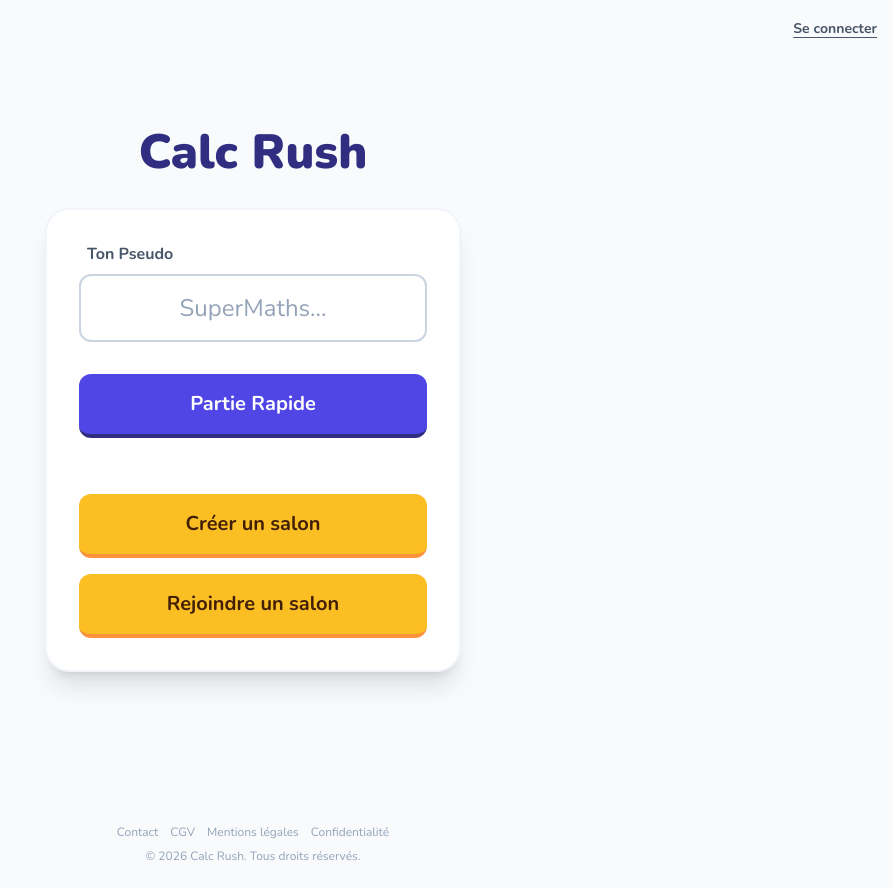
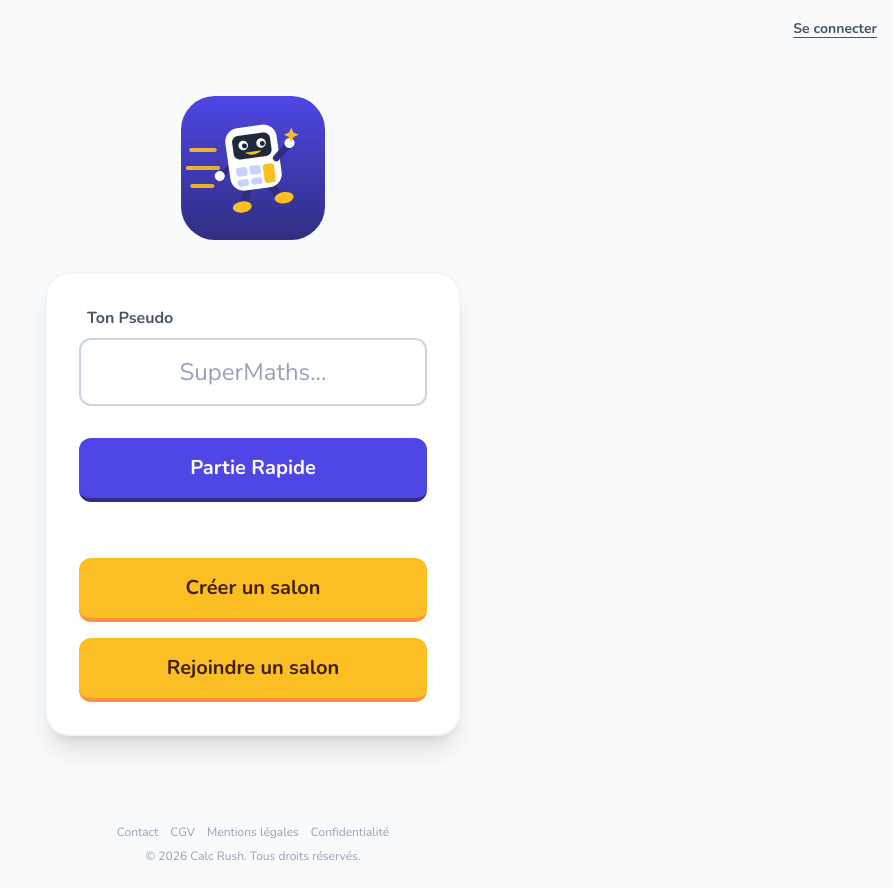
Before and after one commit to hussards-numeriques/hussard-machine_front, a React (Vite) app: page / in a window 1280 px wide. Shown: the whole page, without its empty margins (387-1280 px from the left). Built offline with nearby package versions, Linux system fonts and the light colour scheme; no server answers.

Commit message:
feat: replace home page title with Rushy mascot (shiny easter egg 1/1000)

```diff
--- /dev/null
+++ b/src/hooks/useShinySession.ts
@@ -0,0 +1,4 @@
+const SHINY_PROBABILITY = 0.001;
+const isShinySession = Math.random() < SHINY_PROBABILITY;
+
+export const useShinySession = () => isShinySession;
--- a/src/pages/HomePage.tsx
+++ b/src/pages/HomePage.tsx
@@ -4,8 +4,11 @@ import { useGame } from '../contexts/useGame';
 import { useAuth } from '../contexts/useAuth';
 import { Button } from '../components/Button';
 import { Input } from '../components/Input';
+import { Mascot } from '../components/Mascot';
+import { useShinySession } from '../hooks/useShinySession';
 
 export const HomePage: React.FC = () => {
+  const isShiny = useShinySession();
   const { client } = useGame();
   const { user, isAuthenticated, client: authClient } = useAuth();
   const navigate = useNavigate();
@@ -60,7 +63,8 @@ export const HomePage: React.FC = () => {
 
   return (
     <div className="flex flex-col items-center justify-center min-h-screen p-4 space-y-8 max-w-md mx-auto w-full">
-      <h1 className="text-5xl font-black text-primary-dark text-center">Calc Rush</h1>
+      <h1 className="sr-only">Calc Rush</h1>
+      <Mascot pose="joyeux" shiny={isShiny} title="Rushy" className="w-28 h-28 sm:w-36 sm:h-36" />
 
       <div className="w-full space-y-4 bg-white p-8 rounded-3xl shadow-xl border-2 border-slate-100">
         {isAuthenticated && user ? (
```
